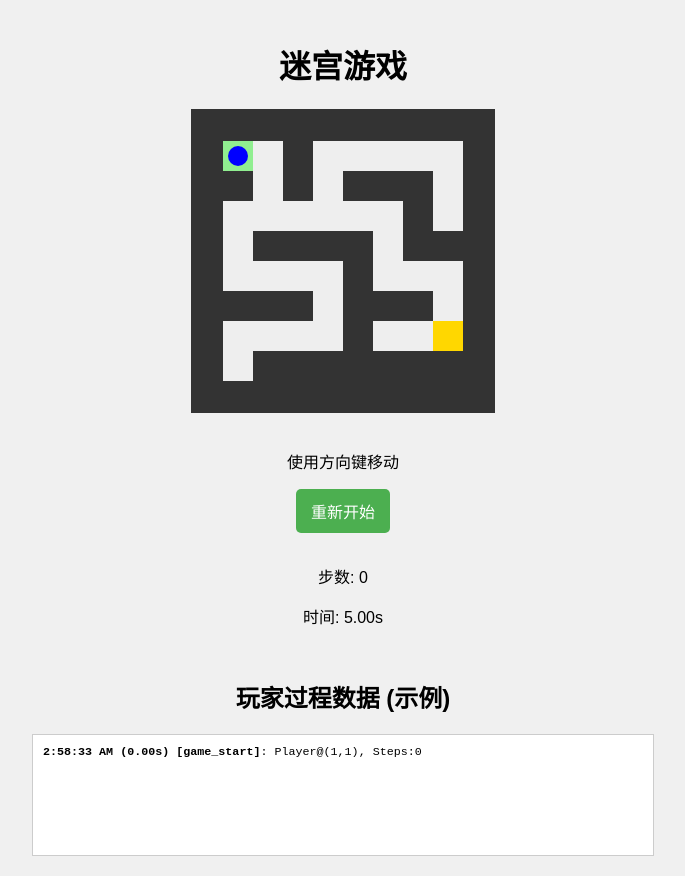
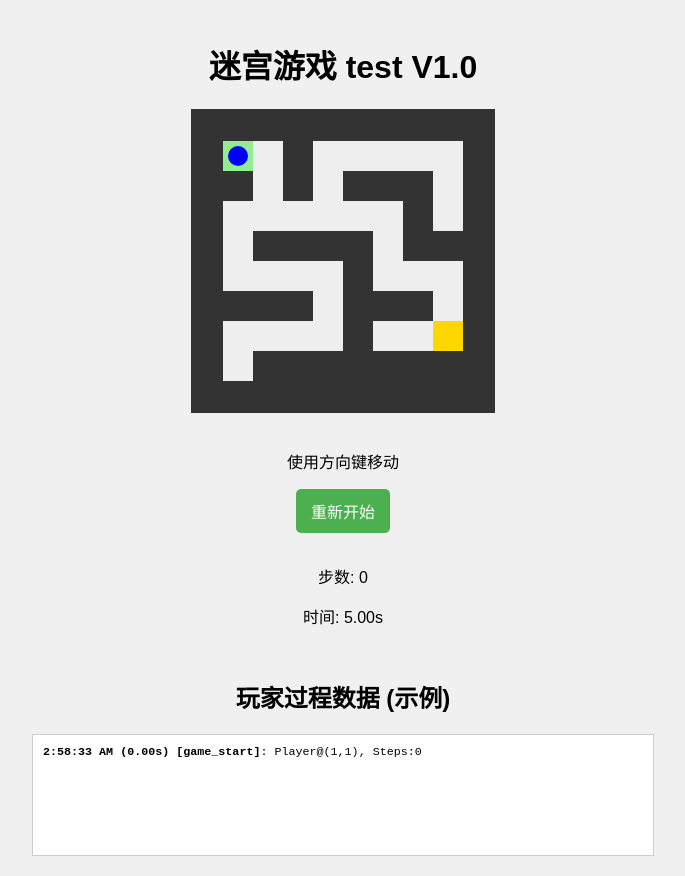
Before and after one commit to leonleom/psygame, a plain HTML site: page index.html in a window 1280 px wide. Shown: the whole page, without its empty margins (297-982 px from the left). Drawn offline with Linux system fonts and the light colour scheme.

Commit message:
Update index.html

```diff
--- a/index.html
+++ b/index.html
@@ -7,7 +7,7 @@
     <link rel="stylesheet" href="style.css">
 </head>
 <body>
-    <h1>迷宫游戏</h1>
+    <h1>迷宫游戏 test V1.0</h1>
     <div class="game-container">
         <canvas id="mazeCanvas"></canvas>
     </div>
```
